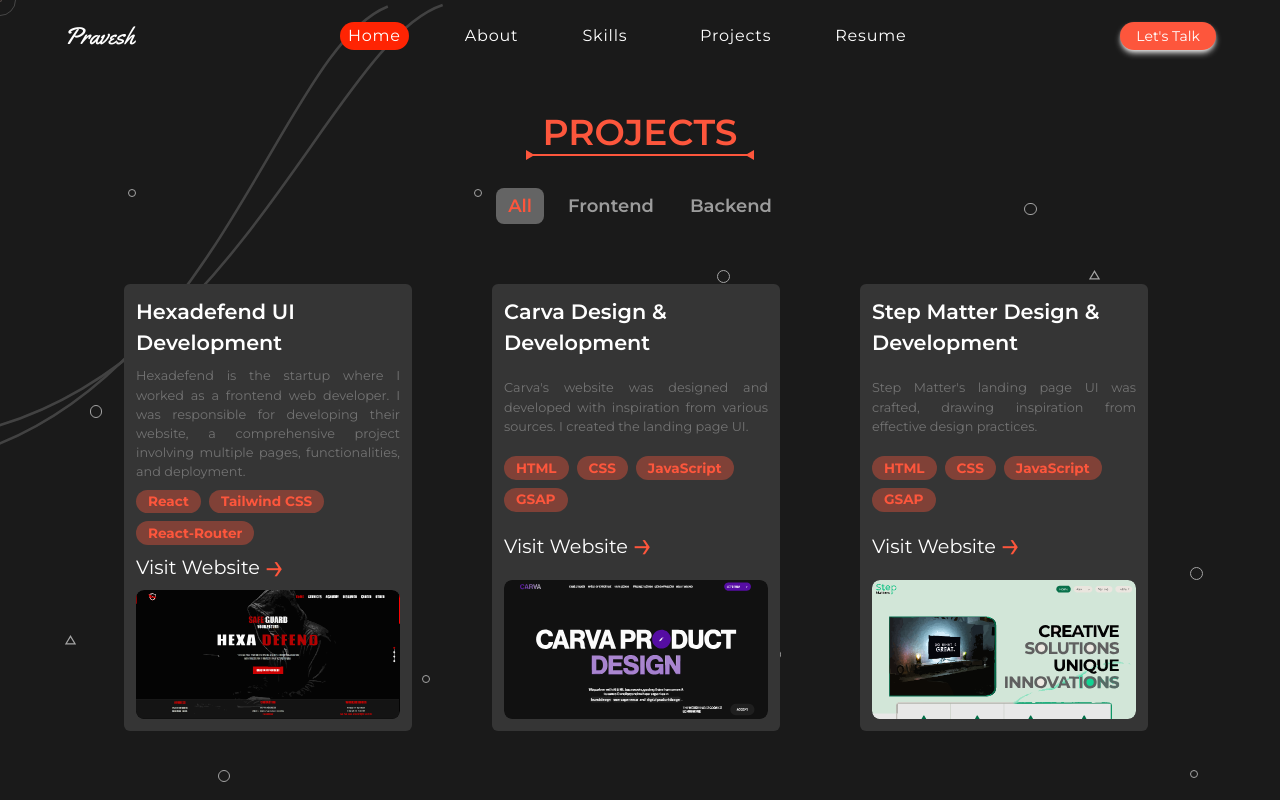
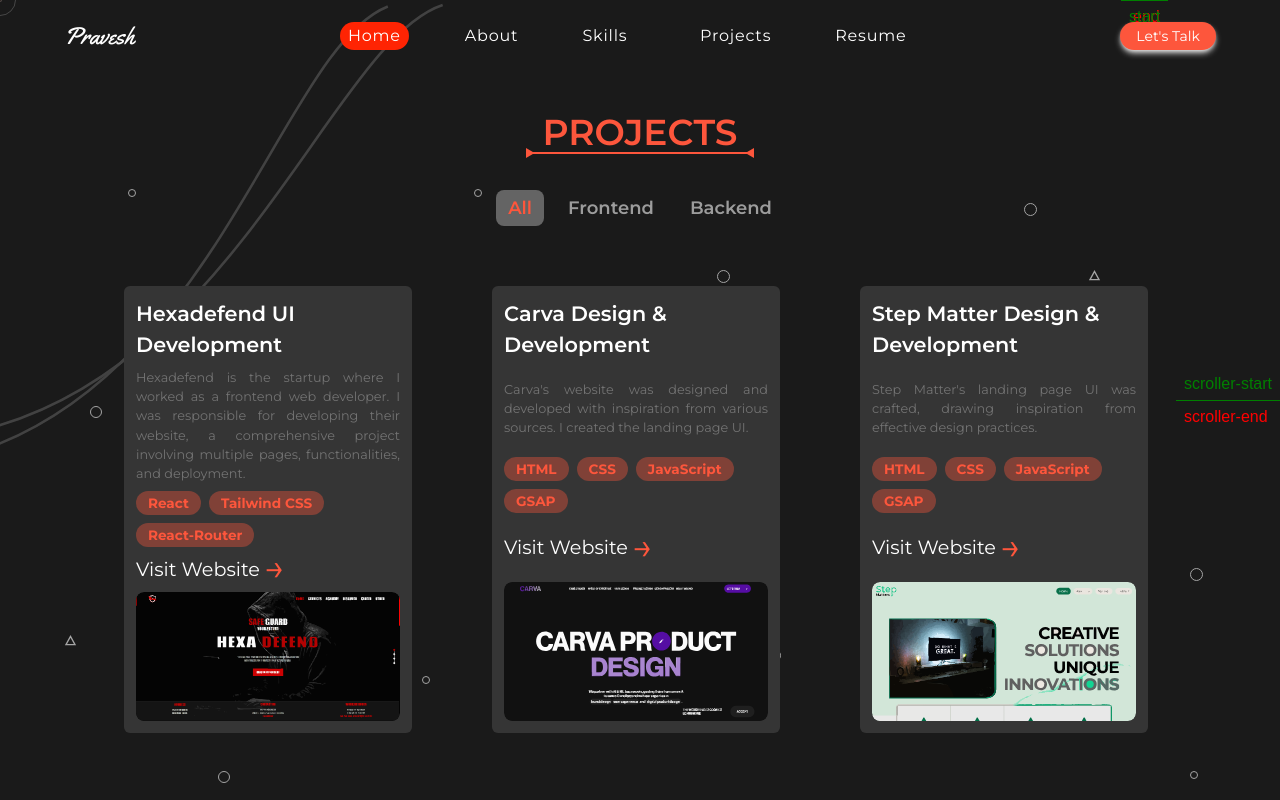
Before and after one commit to pravesh-dev/Portfolio, a React (Vite) app: page /projects in a window 1280 px wide. Shown: the top 800 px of the page. Built offline with nearby package versions, Linux system fonts and the light colour scheme.

Commit message:
added animation to heading and bottom line in project component

```diff
--- a/src/Components/Projects.jsx
+++ b/src/Components/Projects.jsx
@@ -19,13 +19,15 @@ function Projects() {
       const tl = gsap.timeline({
         scrollTrigger: {
           trigger: componentRef.current,
-          start: "15% center",
-          end: "40% center",
-          scrub: 8,
+          start: "0% center",
+          end: "0% center",
+          scrub: 3,
+          markers: true,
         },
       });
 
-      // tl.from(".projectItem", { opacity: 0, y: 100, stagger: 0.2 });
+      tl.from(".heading", { opacity: 0, y: 20})
+        .from('.bottom_border', { width: '10px', opacity: 0 })
     }, componentRef);
 
     return () => ctx.revert();
@@ -104,9 +106,9 @@ function Projects() {
   return (
     <section ref={componentRef} className="w-full min-h-[100svh] flex flex-col items-center gap-8 relative p-16 lg:p-28">
       <ProjectDecoration />
-      <h1 className="text-primary text-center w-40 text-2xl font-semibold relative pb-1 uppercase lg:text-4xl lg:w-56">
-        Projects
-        <span className="w-full h-[0.1rem] bg-primary absolute left-0 bottom-0">
+      <h1 className="text-primary text-center w-40 text-2xl font-semibold relative pb-1 uppercase lg:text-4xl lg:w-56 flex flex-col items-center">
+        <span className="heading">Projects</span>
+        <span className="bottom_border w-full h-[0.1rem] bg-primary relative">
           <img
             loading="lazy"
             src={triangle}
```
